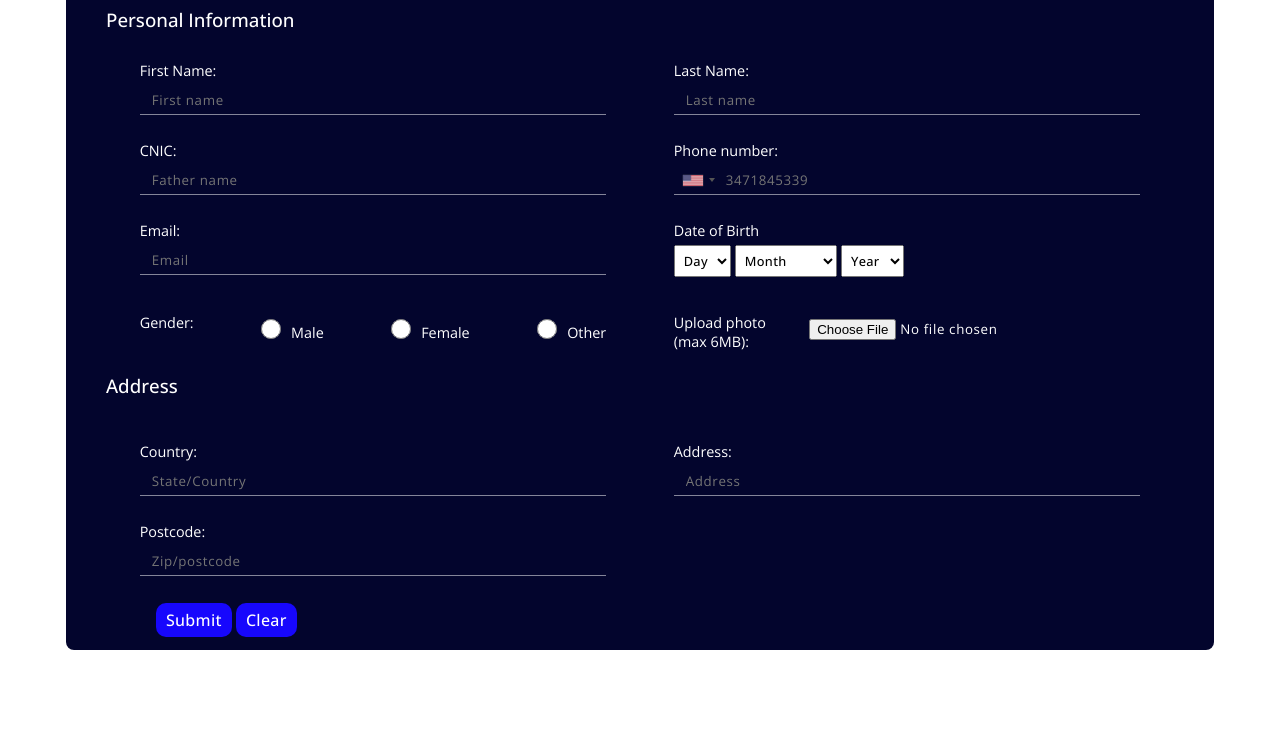
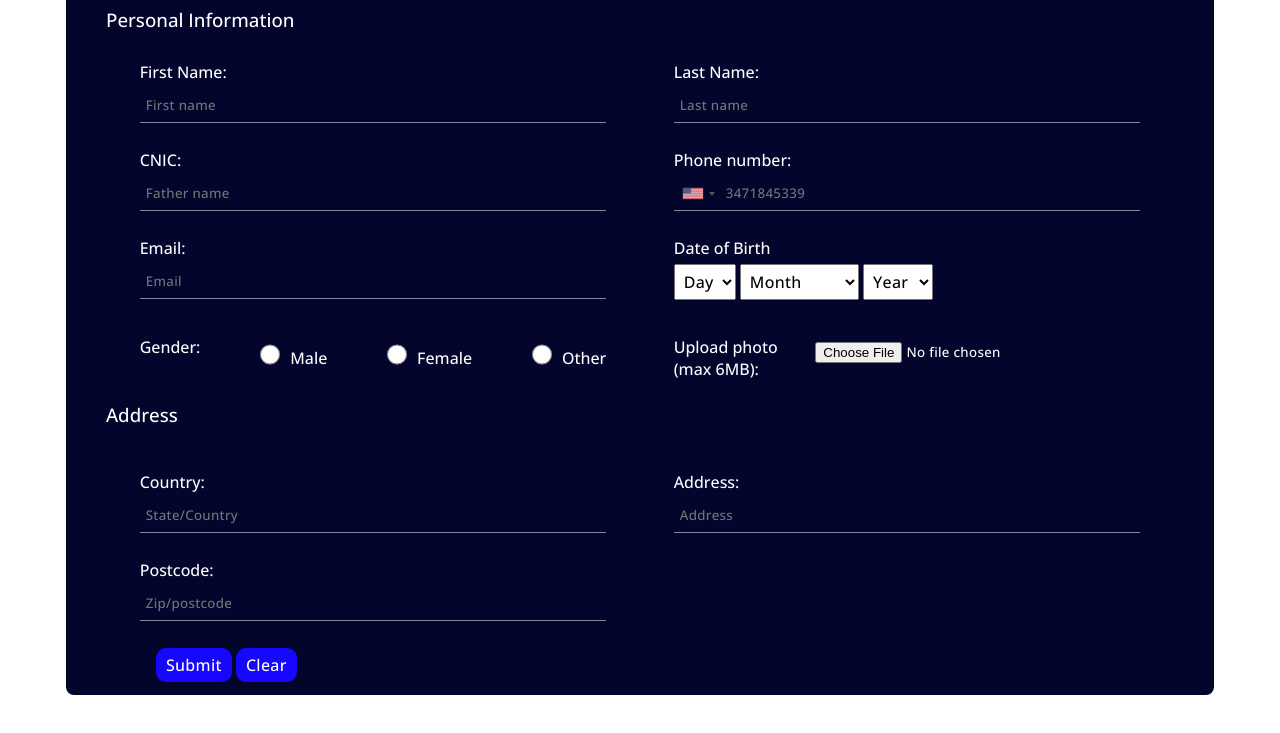
Before and after one commit to M-Faisal-Dev/input-form.github.io, a plain HTML site: page index.html in a window 1280 px wide. Shown: the part 57-790 px from the top of the page. Drawn offline with nearby package versions, Linux system fonts and the light colour scheme.

Commit message:
update css file

```diff
--- a/style.css
+++ b/style.css
@@ -102,8 +102,8 @@ font-weight: 500;
 label{
     display: block;
     margin: 12px 0 5px 0;
-    font-weight: 400;
-    font-size: 0.9rem;
+    font-weight: 500;
+    font-size: 1rem;
 
 }
 .child
@@ -116,16 +116,16 @@ position: relative;
 
 input{
     width: 100%;
-    height: 30px;
-    padding: 12px;
+    height: 35px;
+    padding: 6px;
 /* border-radius: 6px; */
 font-family: 'Open Sans', sans-serif;
-font-weight: 400;
+font-weight: 500;
 border-bottom: 1px solid rgba(255, 255, 255, 0.514);
 border-right: none;
 border-left: none;
 border-top: none;
-letter-spacing: 0.04rem;
+letter-spacing: 0.02rem;
 background: inherit;
 color: white;
 }
@@ -163,7 +163,7 @@ align-items: center;
   letter-spacing: 0.3px;
 font-family: 'Open Sans', sans-serif;
 font-weight: 500;
-font-size: 0.8rem;
+font-size: 1rem;
 }
 
 .phoneNumber{
@@ -197,7 +197,7 @@ visibility: visible;
   color: rgb(246, 72, 72);
   position: absolute;
   margin-top: 2px;
-  padding-left: 12px;
+  padding-left: 6px;
   font-size: 0.8rem;
 }
 
```
